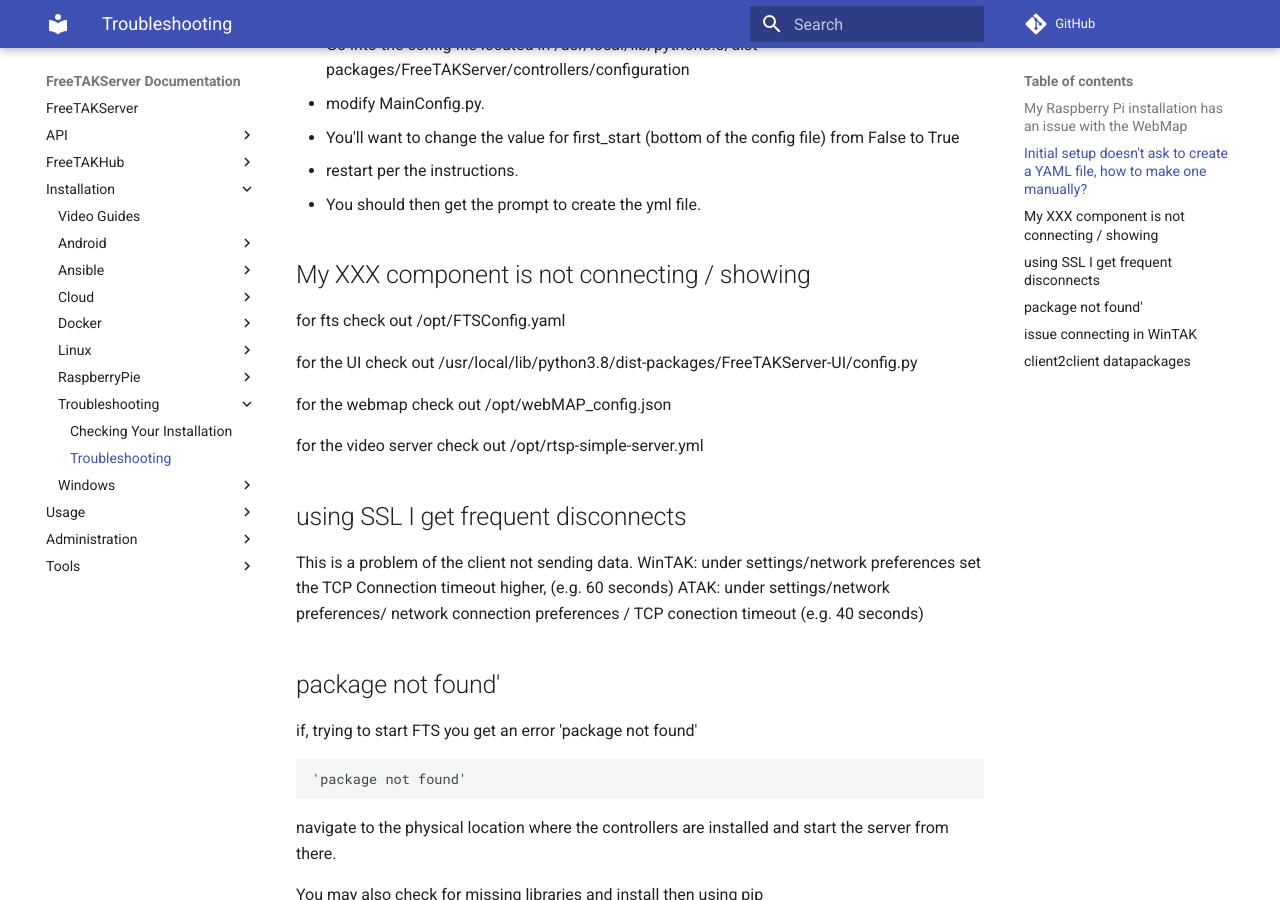
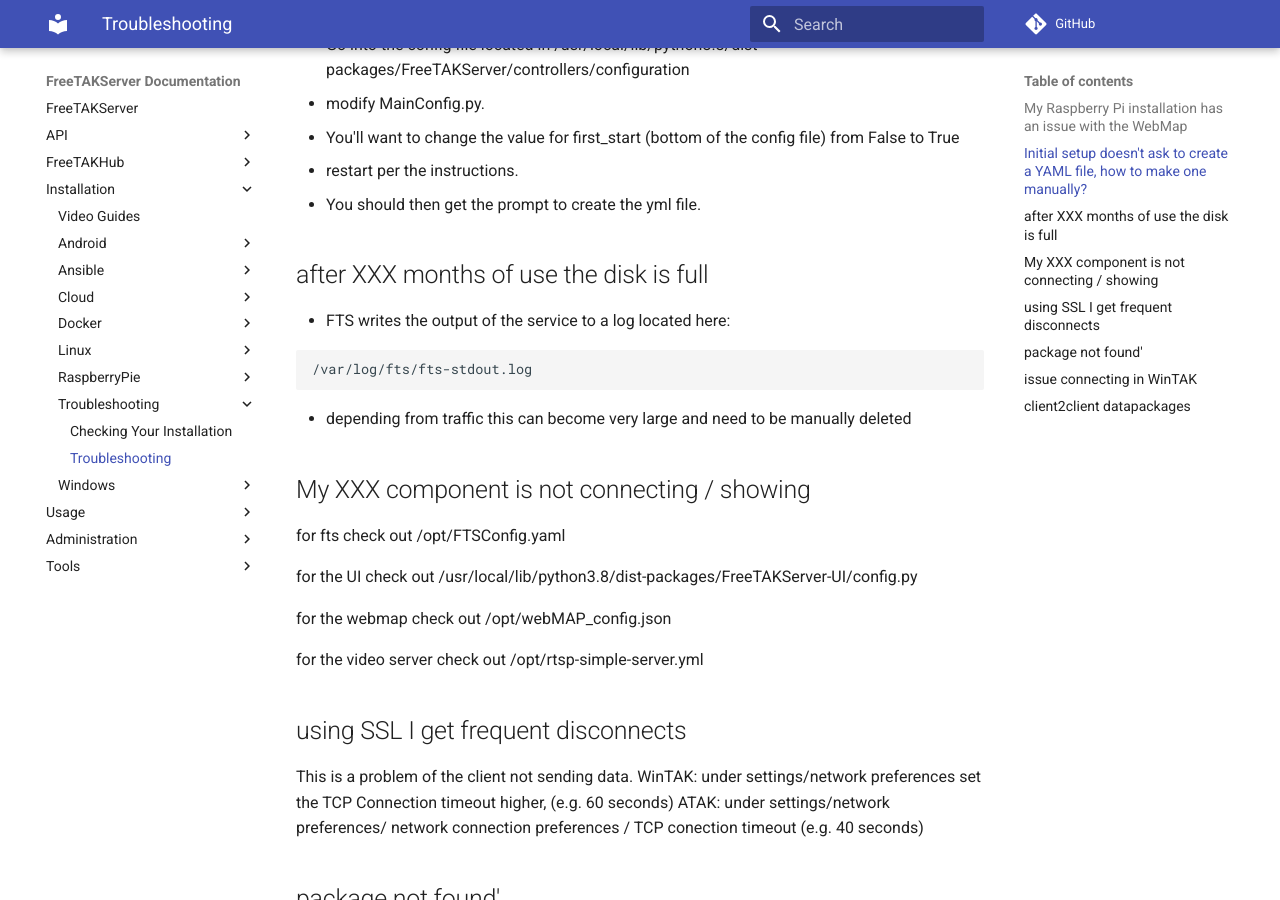
Before and after one commit to FreeTAKTeam/FreeTAKServer-User-Docs, an MkDocs documentation site: the page built from docs/docs/Installation/Troubleshooting/troubleshooting.md, in a window 1280 px wide and 900 px high, scrolled down 376 px. Built offline with MkDocs 1.6.1 and Material for MkDocs 9.7.7, drawn with Linux system fonts in a browser that asks for light colours; comment, search, counter and statistics services are not loaded.

Commit message:
Update troubleshooting.md

````diff
--- a/docs/docs/Installation/Troubleshooting/troubleshooting.md
+++ b/docs/docs/Installation/Troubleshooting/troubleshooting.md
@@ -13,6 +13,13 @@
 * You'll want to change the value for first_start (bottom of the config file) from False to True
 * restart per the instructions.
 * You should then get the prompt to create the yml file.
+
+## after XXX months of use the disk is full
+ * FTS writes the output of the service to a log located here:
+```
+/var/log/fts/fts-stdout.log
+```
+ * depending from traffic this can become very large and need to be manually deleted
 
 ## My XXX component is not connecting / showing
 for fts check out
````
